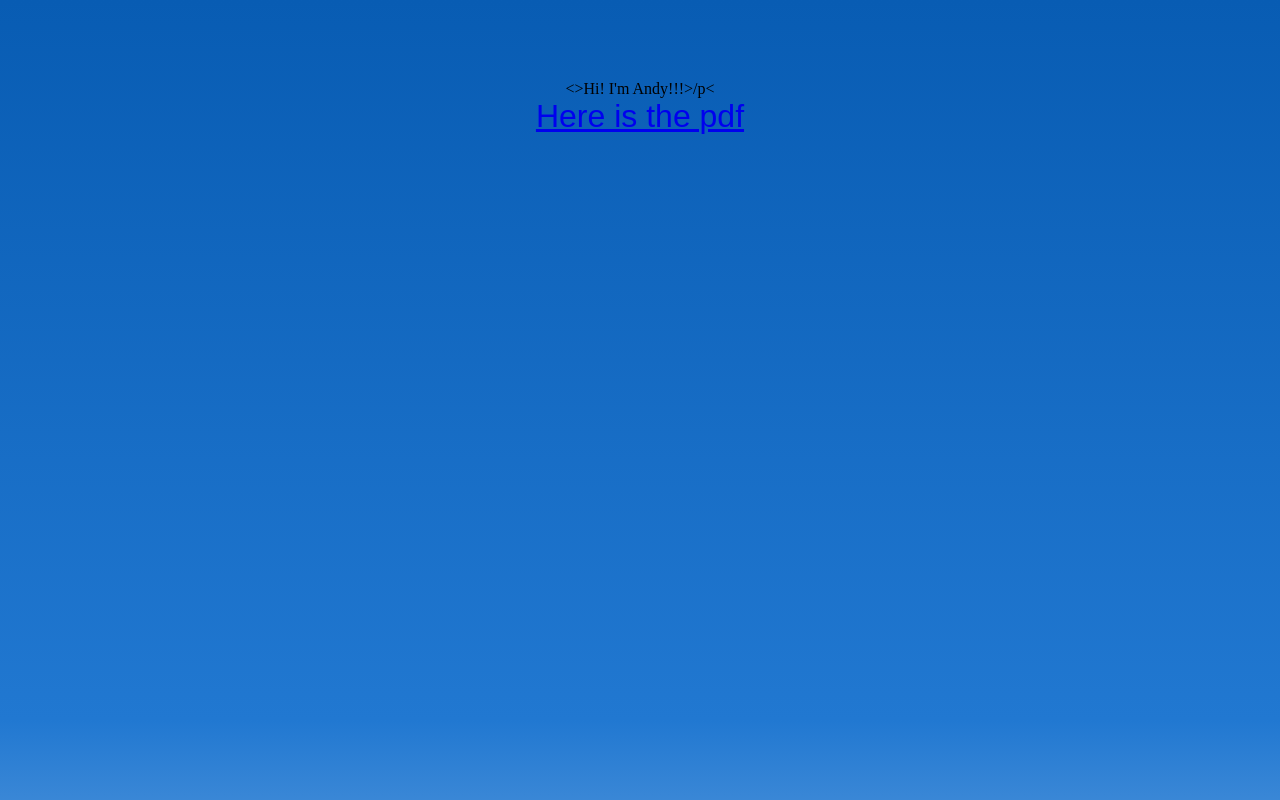
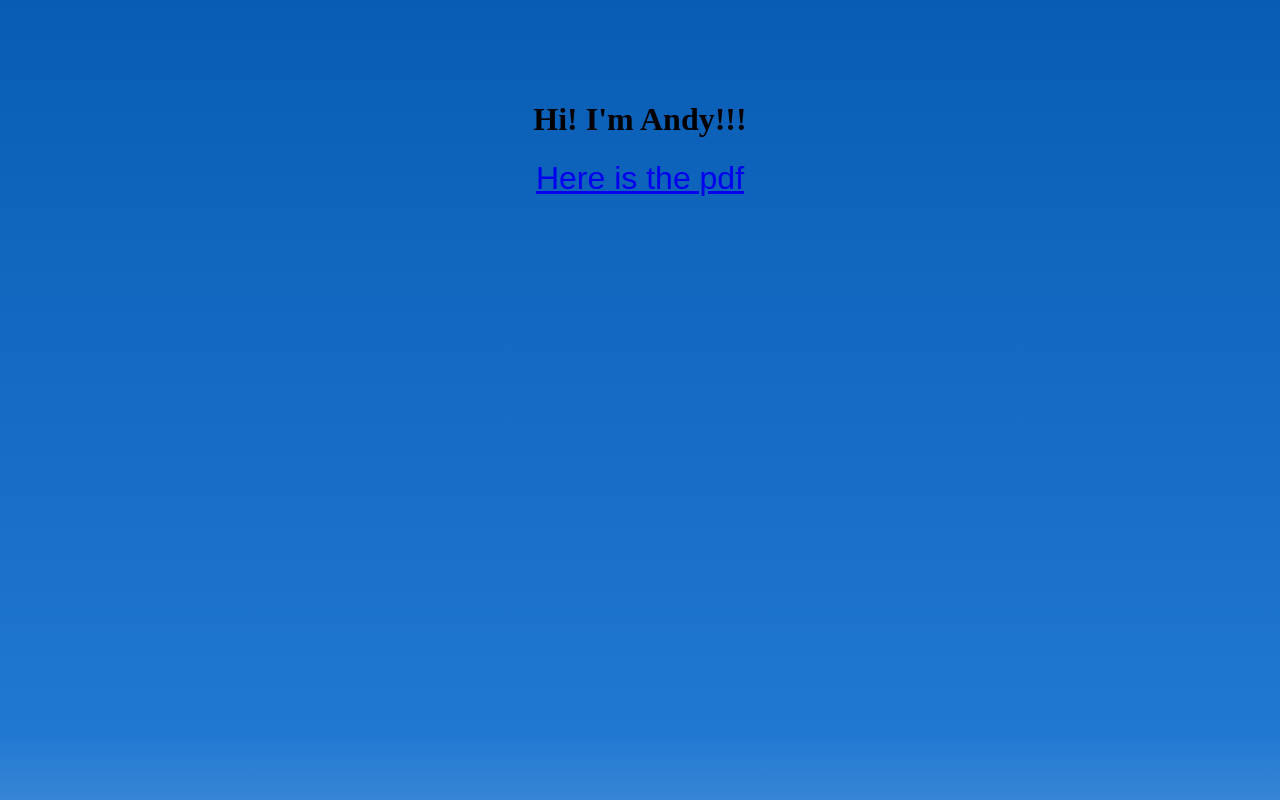
Before and after one commit to amitchman/amitchman.github.io, a plain HTML site: page index.html in a window 1280 px wide. Shown: the top 800 px of the page. Drawn offline with Linux system fonts and the light colour scheme.

Commit message:
Update index.html

```diff
--- a/index.html
+++ b/index.html
@@ -39,7 +39,7 @@ Recommend viewing in Visual Source Code.
 <body>
 
     <center>
-       <>Hi! I'm Andy!!!>/p<
+       <h1>Hi! I'm Andy!!!</h1>
     </center>
     <center>
         <a class="pdflink" href="Data Literacy Exo.pdf">Here is the pdf</a>
```
